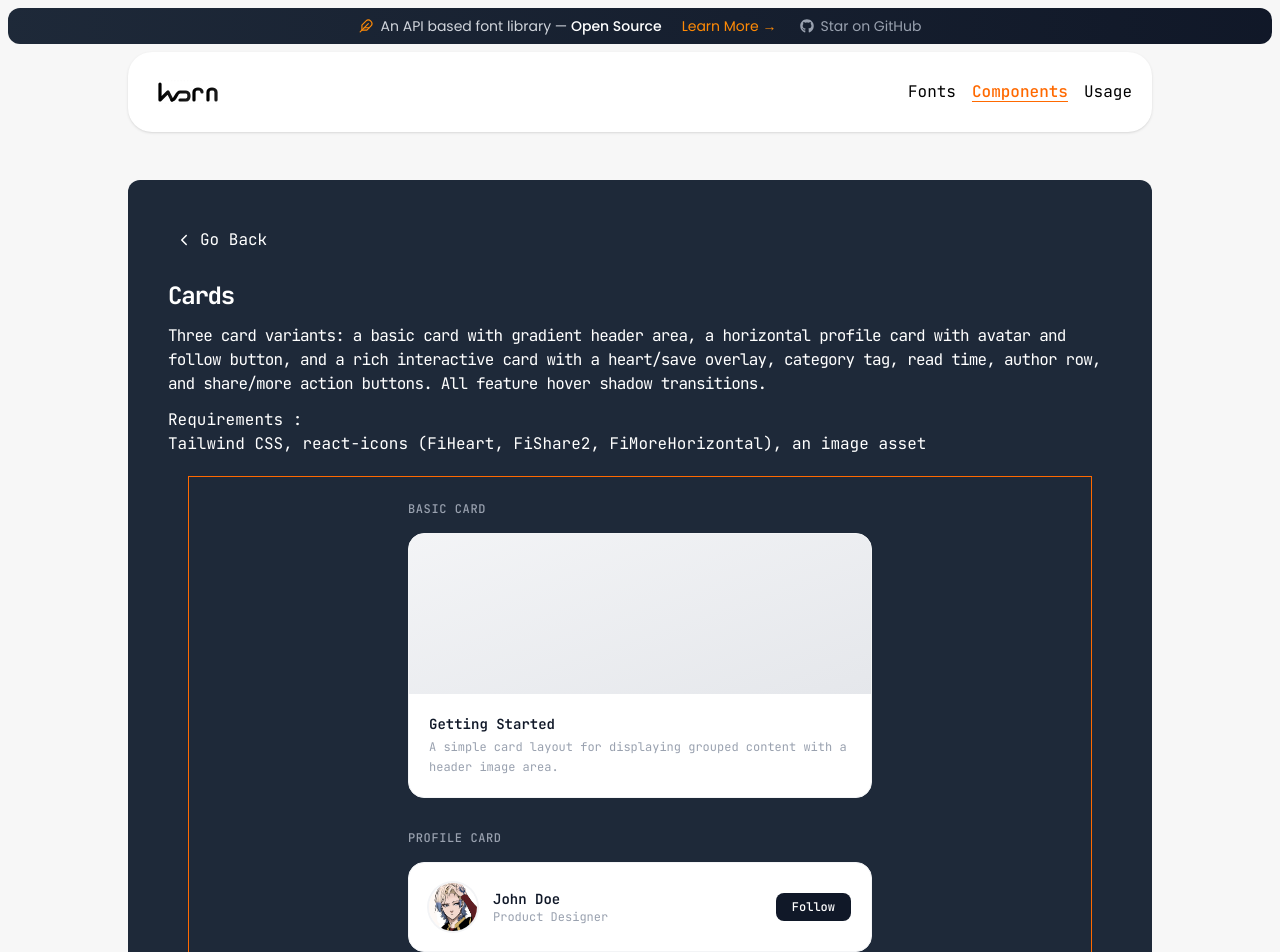
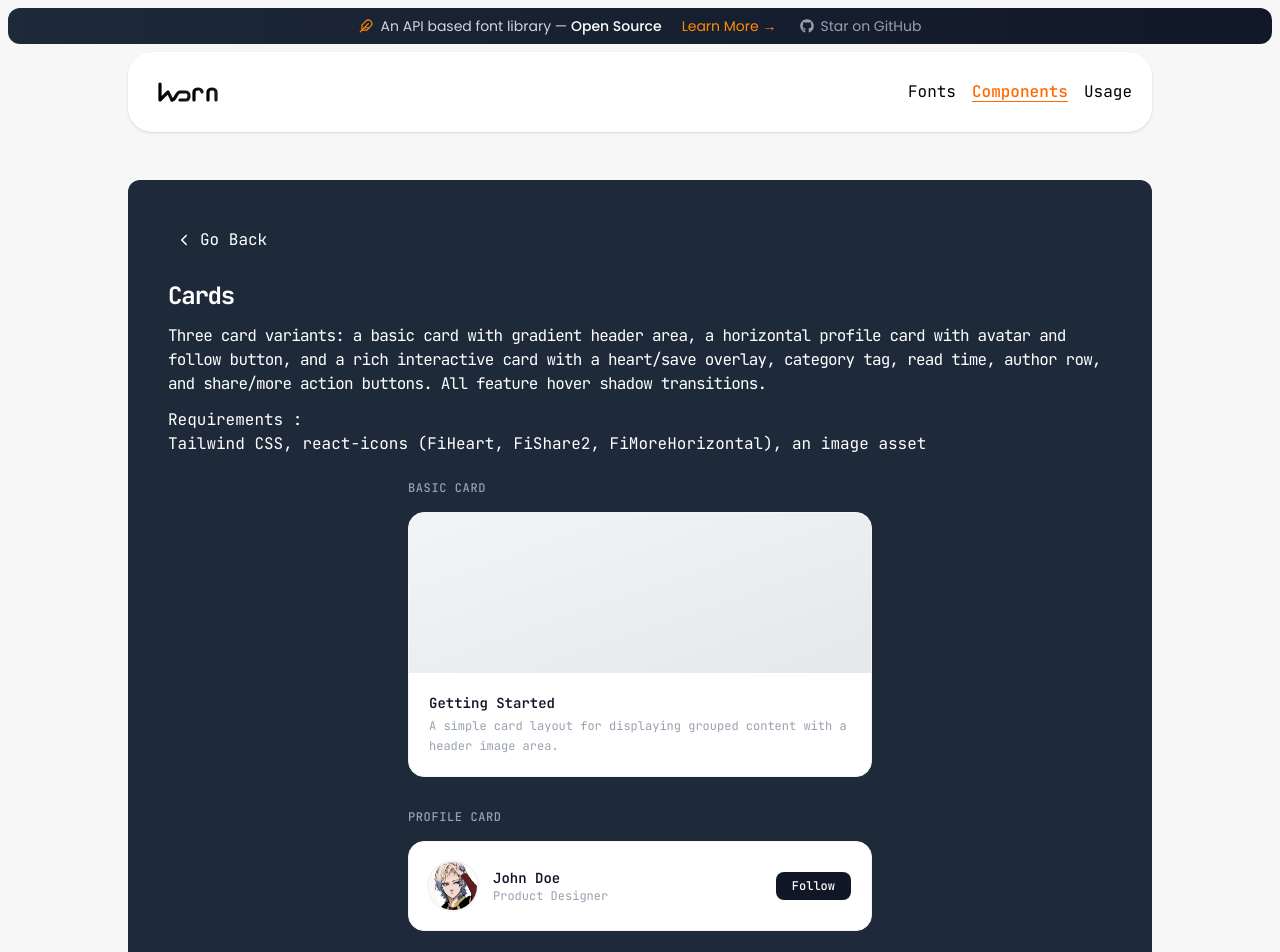
Before and after one commit to vathsavv56/Kern, a React (Vite) app: page /components/card in a window 1280 px wide. Shown: the top 952 px of the page. Built offline with nearby package versions, Linux system fonts and the light colour scheme.

Commit message:
fix cli issue

```diff
--- a/src/client/components/kernC/ItemShowCase.tsx
+++ b/src/client/components/kernC/ItemShowCase.tsx
@@ -52,7 +52,7 @@ const ItemShowCase = ({
           <h3 className="hover:underline hover:underline-offset-4 w-fit cursor-pointer">Requirements : </h3>
           <p>{requirements}</p>
         </div>
-        <div id="showComponent" className="border border-orange-500 m-5">
+        <div id="showComponent" className="">
           {Component}
         </div>
 
```
Also changed, not shown: vercel.json.
